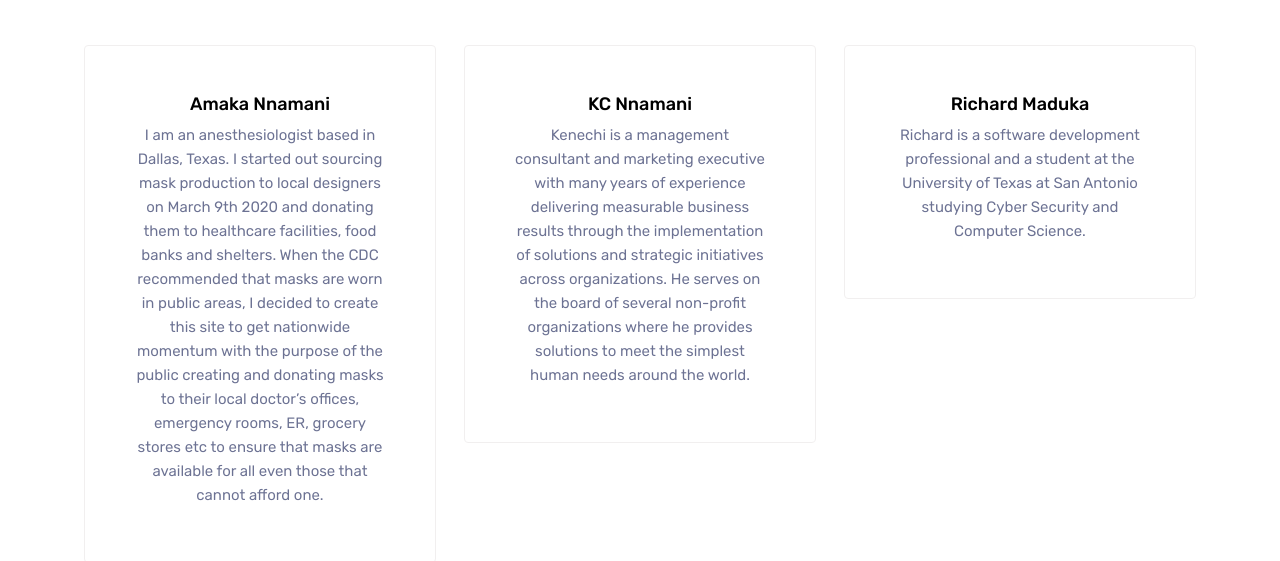
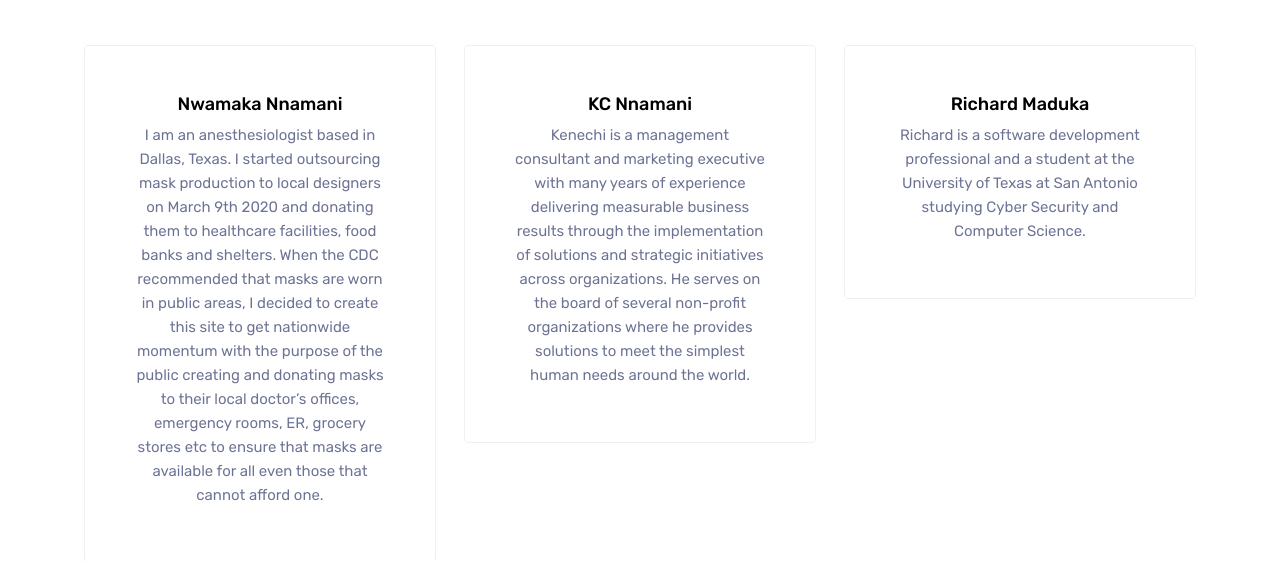
Before and after one commit to richmaduka/CovidFreeMasks, a website: page index.html in a window 1280 px wide. Shown: the part 3651-4212 px from the top of the page. Drawn offline with Linux system fonts and the light colour scheme.

Commit message:
restored old

```diff
--- a/index.html
+++ b/index.html
@@ -80,7 +80,6 @@
 										-->
 
 													<img src="images/cdcmask.png" alt="idea" class="img-fluid">
-
 
 								</div>
 
@@ -360,10 +359,10 @@ Holy trinity food bank <br>
 						<div class="col-sm-4">
 							<div class="pricing-box">
 
-								<h6 class="font-weight-medium title-text">Amaka Nnamani</h6>
+								<h6 class="font-weight-medium title-text">Nwamaka Nnamani</h6>
 
 								<p>
-								I am an anesthesiologist based in Dallas, Texas. I started out sourcing mask production to
+								I am an anesthesiologist based in Dallas, Texas. I started outsourcing mask production to
 								local designers on March 9th 2020 and donating them to healthcare facilities, food banks and shelters.
 								When the CDC recommended that masks are worn in public areas, I decided to create this site to get nationwide momentum with the purpose of the public creating and donating masks to
 								their local doctor’s offices, emergency rooms, ER, grocery stores etc to ensure that masks are available
```
